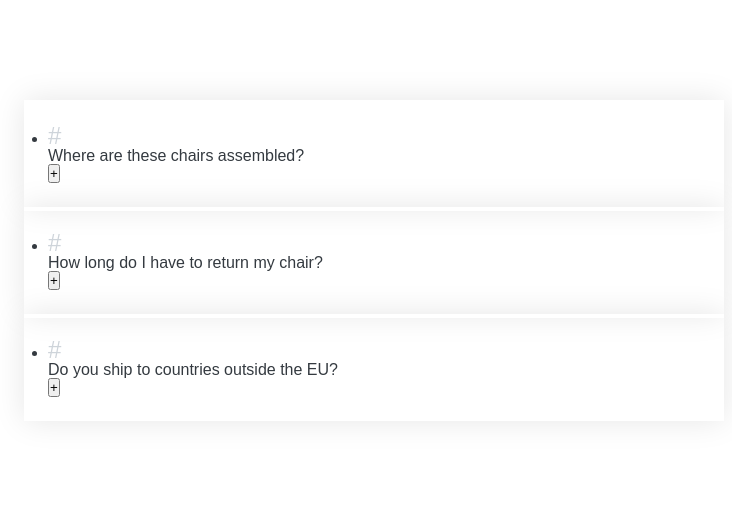
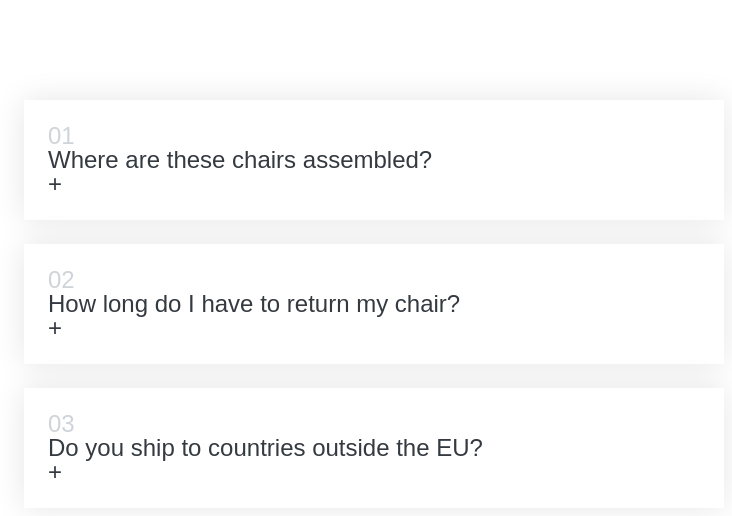
Before and after one commit to yanina-amatore/accordion_component, a React (Create React App) app: page / in a window 1280 px wide. Shown: the top 516 px of the page, without its empty margins (266-998 px from the left). Built offline with nearby package versions, Linux system fonts and the light colour scheme.

Commit message:
Add state to context box

```diff
--- a/src/App.js
+++ b/src/App.js
@@ -1,56 +1,63 @@
-import "./index";
+import './index'
+import { useState } from 'react'
 
 const faqs = [
   {
-    title: "Where are these chairs assembled?",
-    text:
-      "Lorem ipsum dolor sit amet consectetur, adipisicing elit. Accusantium, quaerat temporibus quas dolore provident nisi ut aliquid ratione beatae sequi aspernatur veniam repellendus."
+    title: 'Where are these chairs assembled?',
+    text: 'Lorem ipsum dolor sit amet consectetur, adipisicing elit. Accusantium, quaerat temporibus quas dolore provident nisi ut aliquid ratione beatae sequi aspernatur veniam repellendus.',
   },
   {
-    title: "How long do I have to return my chair?",
-    text:
-      "Pariatur recusandae dignissimos fuga voluptas unde optio nesciunt commodi beatae, explicabo natus."
+    title: 'How long do I have to return my chair?',
+    text: 'Pariatur recusandae dignissimos fuga voluptas unde optio nesciunt commodi beatae, explicabo natus.',
   },
   {
-    title: "Do you ship to countries outside the EU?",
-    text:
-      "Excepturi velit laborum, perspiciatis nemo perferendis reiciendis aliquam possimus dolor sed! Dolore laborum ducimus veritatis facere molestias!"
-  }
-];
+    title: 'Do you ship to countries outside the EU?',
+    text: 'Excepturi velit laborum, perspiciatis nemo perferendis reiciendis aliquam possimus dolor sed! Dolore laborum ducimus veritatis facere molestias!',
+  },
+]
 
 // console.log(faqs);
 
 export default function App() {
   return (
     <div>
-      <Accordion />
-    </div>
-  );
-}
-
-function Accordion() {
-  return (
-    <div className="accordion">
-      <ul>
-      {faqs.map((item) => (
-              <AccordionItem itemObj={item} key={item.title} />
-            ))}
-      </ul>
-    </div>
-  );
-}
-
-function AccordionItem({itemObj}) {
-  console.log(itemObj);
-  return(
-    <div className="item">
-      <li>
-        <div>
-          <span className="number">#</span>
-          <p>{itemObj.title}</p>
-          <button>+</button>
-        </div>
-      </li>
+      <Accordion data={faqs} />
     </div>
   )
 }
+
+function Accordion({ data }) {
+  return (
+    <div className="accordion">
+      {data.map((item, idx) => (
+        <AccordionItem
+          num={idx + 1}
+          title={item.title}
+          text={item.text}
+          key={idx}
+        />
+      ))}
+    </div>
+  )
+}
+
+function AccordionItem({ num, title, text }) {
+
+  const[isOpen, setIsOpen] = useState(false)
+
+  function handleToggle() {
+  setIsOpen ((cur) => !isOpen)
+  }
+
+  return (
+    <div className={`item ${isOpen ? "open" : ""}`} onClick={handleToggle}>
+      <div>
+        <p className="number">{num < 9 ?`0${num}`: {num}} </p>
+        <p className="title"> {title} </p>
+        <span className="icon"> {isOpen ? "-" : "+"}</span>
+
+        {isOpen && <div className="context-box">{text}</div>}
+      </div>
+    </div>
+  )
+}
--- a/src/index.css
+++ b/src/index.css
@@ -67,6 +67,6 @@ body {
 }
 
 .open .number,
-.open .text {
+.open .title {
   color: #087f5b;
 }
```
